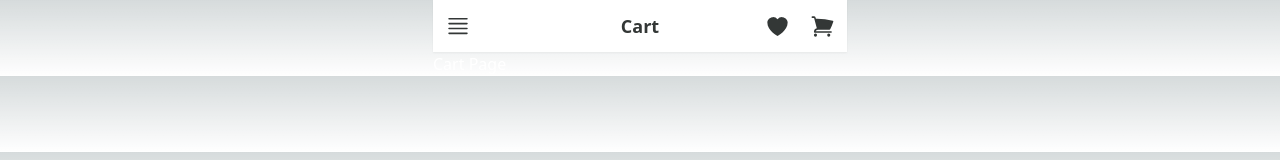
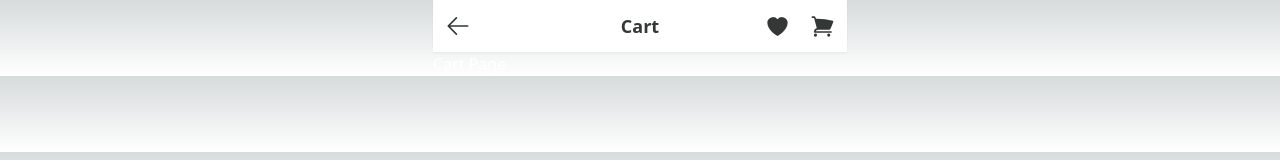
Before and after one commit to hassankary/coffee-ordering-app, a Next.js app: page /pages/cart in a window 1280 px wide. Shown: the top 160 px of the page. Built offline with nearby package versions, Linux system fonts and the light colour scheme.

Commit message:
Update: Header button function with certain condition

```diff
--- a/src/app/components/header.js
+++ b/src/app/components/header.js
@@ -1,30 +1,48 @@
 "use client";
-import { Bars4Icon, HeartIcon, ShoppingCartIcon } from "@heroicons/react/24/solid";
+import {
+  ArrowLeftIcon,
+  Bars4Icon,
+  HeartIcon,
+  ShoppingCartIcon,
+} from "@heroicons/react/24/solid";
 import { useRouter } from "next/navigation";
 
-
-export default function Header ({page}) {
+export default function Header({ page }) {
   const router = useRouter();
 
-    return(
+  return (
     <div className="z-50 fixed w-[414px] h-[52px] grid grid-cols-3 px-3 py-3 justify-between text-[#333736] text-lg font-semibold bg-[#FFFFFF] shadow-sm">
       <div className="flex items-center ">
         <button
-              onClick={() => router.push("/")}
+          onClick={
+            page == "Order"
+              ? () => router.push("/")
+              : () => router.push("/pages/order")
+          }
           className="h-[26px] w-[26px] fill-[#333736] "
         >
-              <Bars4Icon className="fill-[#333736]"/>
+          {page == "Order" ? (
+            <Bars4Icon className="fill-[#333736]" />
+          ) : (
+            <ArrowLeftIcon className="fill-[#333736]" />
+          )}
         </button>
       </div>
       <h1 className="flex justify-center">{page}</h1>
       <div className="flex justify-end items-center space-x-5">
-            <button onClick={() => router.push("/pages/favorite")} className="h-[25px] w-[25px] ">
+        <button
+          onClick={() => router.push("/pages/favorite")}
+          className="h-[25px] w-[25px] "
+        >
           <HeartIcon className="fill-[#333736]" />
         </button>
-            <button onClick={() => router.push("/pages/cart")} className="h-[25px] w-[25px]">
+        <button
+          onClick={() => router.push("/pages/cart")}
+          className="h-[25px] w-[25px]"
+        >
           <ShoppingCartIcon className="fill-[#333736]" />
         </button>
       </div>
     </div>
-    )
+  );
 }
```
Lines whose indentation alone changed are shown as unchanged.
